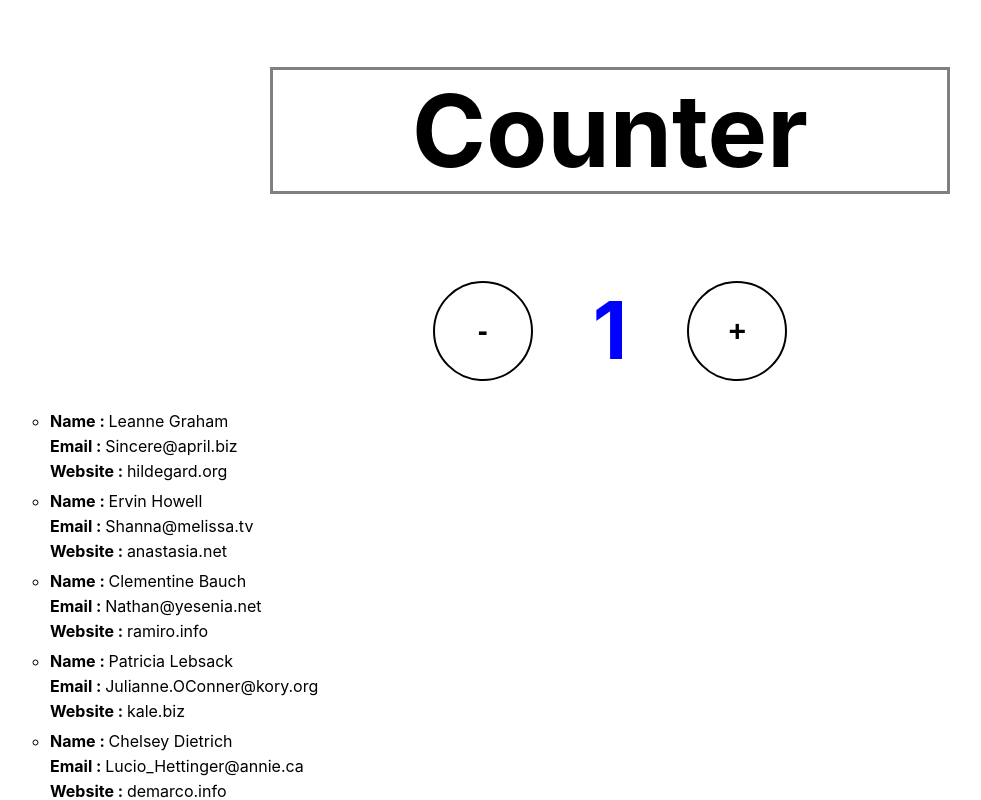
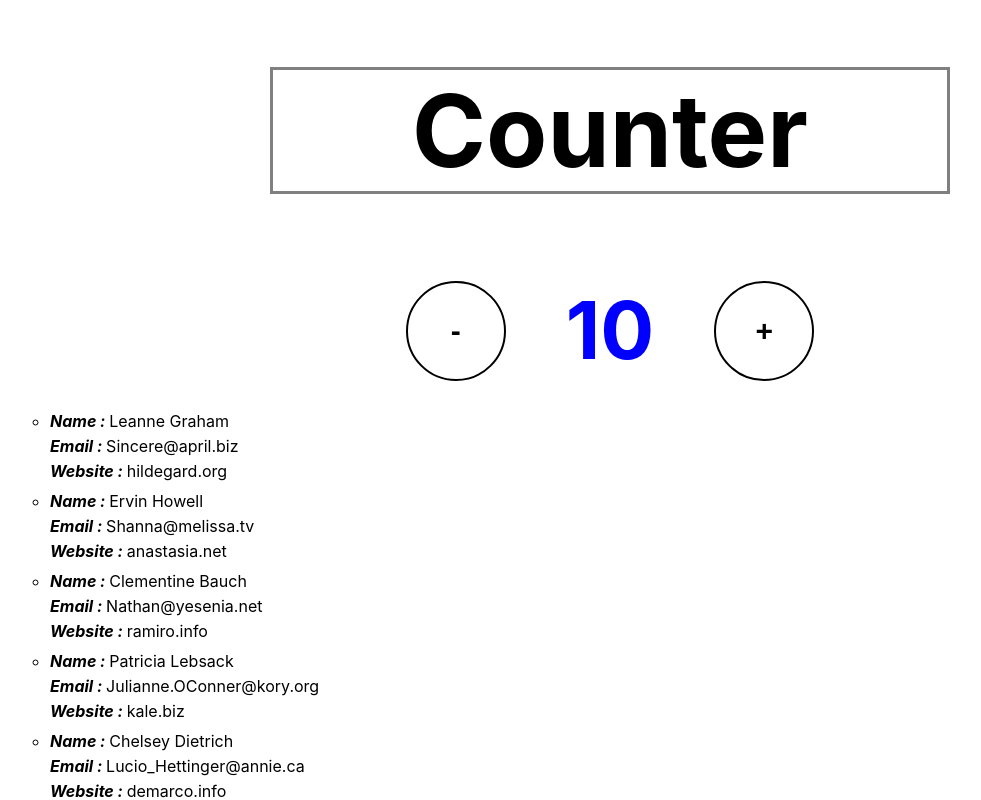
Before and after one commit to Adrien-GOGOIS/Users, a React (Create React App) app: page / in a window 1280 px wide. Shown: the top 800 px of the page, without its empty margins (30-1011 px from the left). Built offline with nearby package versions, Linux system fonts and the light colour scheme.

Commit message:
Exercice Users (+ Bonus) done

```diff
--- a/src/App.js
+++ b/src/App.js
@@ -1,5 +1,5 @@
 import "./App.css";
-import "./components/Counter.css";
+import "./components/Counter";
 import React from "react";
 
 import users from "./users.json";
@@ -8,22 +8,43 @@ import users from "./users.json";
 import UserInfo from "./components/UserInfo";
 import Counter from "./components/Counter.js";
 
-const data = users.map((user) => {
-  return (
-    <UserInfo name={user.name} email={user.email} website={user.website} />
-  );
-});
-
 class App extends React.Component {
+  constructor() {
+    super();
+    this.state = {
+      count: 10,
+    };
+  }
   render() {
+    const data = users.map((user) => {
+      return (
+        <UserInfo name={user.name} email={user.email} website={user.website} />
+      );
+    });
     return (
       <div>
         <div>
           <h1>Counter</h1>
-          <Counter increment="+" substract="-" />
+          <Counter
+            count={this.state.count}
+            increment={() => {
+              if (this.state.count < 10) {
+                this.setState((prevState) => {
+                  return { count: prevState.count + 1 };
+                });
+              }
+            }}
+            substract={() => {
+              if (this.state.count > 1) {
+                this.setState((prevState) => {
+                  return { count: prevState.count - 1 };
+                });
+              }
+            }}
+          />
         </div>
         <div>
-          <ul>{data}</ul>
+          <ul>{data.slice(0, this.state.count)}</ul>
         </div>
       </div>
     );
--- a/src/components/Counter.css
+++ b/src/components/Counter.css
@@ -24,7 +24,7 @@ button {
 
 span {
   font-weight: bold;
-  text-decoration: dotted;
+  font-style: italic;
 }
 
 ul {
--- a/src/components/Counter.js
+++ b/src/components/Counter.js
@@ -2,37 +2,33 @@ import React from "react";
 import "./Counter.css";
 
 class Counter extends React.Component {
-  constructor() {
-    super();
-    this.state = {
-      count: 1,
-    };
-  }
   render() {
     return (
       <div className="container">
-        <button
-          onClick={() => {
-            if (this.state.count > 1) {
-              this.setState({ count: this.state.count - 1 });
-            }
-          }}
-        >
-          {this.props.substract}
-        </button>
-        <h2>{this.state.count}</h2>
-        <button
-          onClick={() => {
-            if (this.state.count < 100) {
-              this.setState({ count: this.state.count + 1 });
-            }
-          }}
-        >
-          {this.props.increment}
-        </button>
+        <button onClick={this.props.substract}>-</button>
+        <h2>{this.props.count}</h2>
+        <button onClick={this.props.increment}>+</button>
       </div>
     );
   }
 }
+//   render() {
+//     return (
+//       <div>
+//         <h2>{this.props.count}</h2>
+//         <button onClick={this.setState({ count: this.state.count - 1 })}>
+//           -
+//         </button>
+//         <button
+//           onClick={() => {
+//             this.setState({ count: this.state.count + 1 });
+//           }}
+//         >
+//           +
+//         </button>
+//       </div>
+//     );
+//   }
+// }
 
 export default Counter;
```
Also changed, not shown: src/components/CounterBis.js (added, +18 -0 lines).
